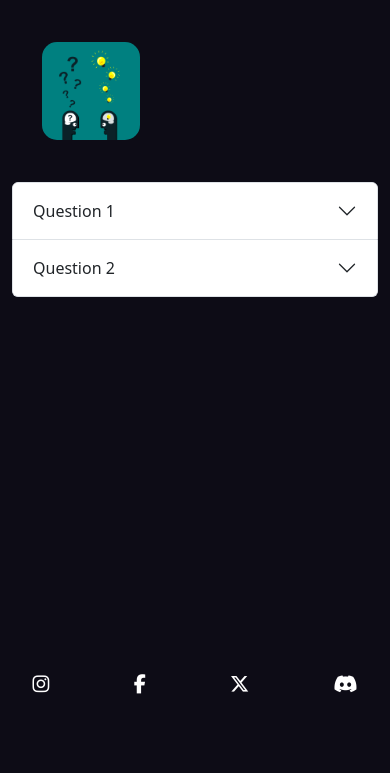
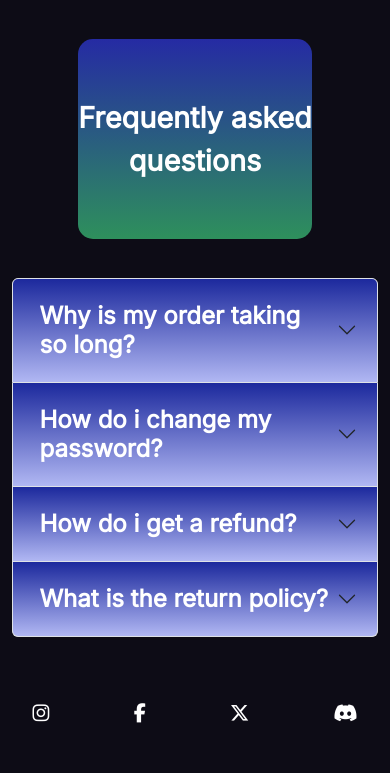
Before and after one commit to OAnsaharju/static_webpage, a PHP site: page /pages/FAQ.html in a window 390 px wide. Shown: the part 100-873 px from the top of the page. Before the commit the page ends 794 px from the top, so only its background shows below. Run offline with PHP 8.4, Linux system fonts and the light colour scheme.

Commit message:
FAQ page

```diff
--- a/pages/FAQ.html
+++ b/pages/FAQ.html
@@ -104,15 +104,21 @@
     </nav>
     <!-- End of Navbar -->
 
-    <img class="faq-image" src="../images/FAQ1.png" alt="Questions" />
+    <!-- FAQ -->
 
-<!-- FAQ -->
+    <div class="faq-content-container">
+      <p class="faq-title">Frequently asked questions</p>
+
+      <img class="faq-image"
+      src="../images/FAQ1.png"
+      alt="Questions" />
+    </div>
+
 <section class="faq-section">
   <div class="container">
 
     <div class="accordion" id="faqAccordion">
       <div class="accordion-item">
-        <span class="accordion-header" id="faqHeading1">
           <button
             class="accordion-button collapsed"
             type="button"
@@ -121,7 +127,8 @@
             aria-expanded="false"
             aria-controls="faqCollapse1"
           >
-            Question 1
+          <span class="accordion-header">
+            Why is my order taking so long?
           </button>
         </span>
         <div
@@ -131,13 +138,12 @@
           data-bs-parent="#faqAccordion"
         >
           <span class="accordion-body">
-            Answer 1
+            Your order might be taking longer than usual due to the pandemic.
           </span>
         </div>
       </div>
 
-      <div class="accordion-item">
-        <span class="accordion-header" id="faqHeading2">
+      <div class="accordion-item" id="faqHeading2">
           <button
             class="accordion-button collapsed"
             type="button"
@@ -146,9 +152,11 @@
             aria-expanded="false"
             aria-controls="faqCollapse2"
           >
-            Question 2
-          </button>
-        </span>
+          <Question class="accordion-header">
+           How do i change my password?
+          </span>
+        </button>
+
         <div
           id="faqCollapse2"
           class="accordion-collapse collapse"
@@ -156,18 +164,68 @@
           data-bs-parent="#faqAccordion"
         >
           <span class="accordion-body">
-            Answer 2
+            You can change your password by going to your profile settings.
           </span>
         </div>
       </div>
+
+      <div class="accordion-item" id="faqHeading3">
+        <button
+          class="accordion-button collapsed"
+          type="button"
+          data-bs-toggle="collapse"
+          data-bs-target="#faqCollapse3"
+          aria-expanded="false"
+          aria-controls="faqCollapse3"
+        >
+        <Question class="accordion-header">
+          How do i get a refund?
+        </span>
+      </button>
+
+      <div
+      id="faqCollapse3"
+      class="accordion-collapse collapse"
+      aria-labelledby="faqHeading3"
+      data-bs-parent="#faqAccordion"
+    >
+      <span class="accordion-body">
+        You can get a refund by contacting our customer service.
+      </span>
+    </div>
+  </div>
+
+  <div class="accordion-item" id="faqHeading4">
+    <button
+      class="accordion-button collapsed"
+      type="button"
+      data-bs-toggle="collapse"
+      data-bs-target="#faqCollapse4"
+      aria-expanded="false"
+      aria-controls="faqCollapse4"
+    >
+    <Question class="accordion-header">
+      What is the return policy?
+    </span>
+  </button>
+
+  <div
+  id="faqCollapse4"
+  class="accordion-collapse collapse"
+  aria-labelledby="faqHeading4"
+  data-bs-parent="#faqAccordion"
+>
+  <span class="accordion-body">
+    You can return your order within 14 days of receiving it.
+  </span>
+</div>
+</div>
+
 
     </div>
   </div>
 </section>
 <!-- End of FAQ -->
-
-
-
 
 
 
--- a/styles/faq.css
+++ b/styles/faq.css
@@ -13,7 +13,7 @@ body {
   flex-direction: column;
   min-height: 100%;
 }
-.index-content-container {
+.faq-content-container {
   display: flex;
   justify-content: center;
   align-items: center;
@@ -21,11 +21,56 @@ body {
 }
 
 .faq-image {
-  max-width: 25%;
-  max-height: 25%;
+    width: 28%;
   border-radius: 15px;
-  margin: 5vh;
+  margin: 5%;
   flex-wrap: wrap;
+}
+
+.faq-title {
+    color: #fff;
+    font-family: Inter, sans-serif;
+    font-size: 1.8rem;
+    font-style: normal;
+    font-weight: 600;
+    margin: 2%;
+    text-align: center;
+    display: flex;
+    justify-content: center;
+    align-items: center;
+    background: linear-gradient(
+        180deg,
+        #416c84 0%,
+        #9c359e 0.01%,
+        rgba(39, 45, 174, 0.93) 0.02%,
+        #2e905c 99.96%,
+        rgba(155, 171, 252, 0) 99.97%);
+    border-radius: 15px;
+    min-height: 200px;
+    min-width: 50%;
+    max-width: 60%;
+    max-height: 60%;
+    object-fit: scale-down;
+}
+
+.accordion-header {
+    font: 1.5rem Inter, sans-serif;
+    font-weight: 600;
+    color: #fff;
+    border-radius: 15px;
+    margin: 2%;
+}
+
+.accordion-button {
+    background: linear-gradient(180deg, #1C299D 0%, rgba(65, 81, 226, 0.41) 99.99%, rgba(217, 217, 217, 0.00) 100%);
+}
+
+.collapse#faqCollapse1, .collapse#faqCollapse2, .collapse#faqCollapse3, .collapse#faqCollapse4 {
+    margin: 3%;
+    font: 1.5rem Inter, sans-serif;
+    font-weight: 400;
+    transition: 0.5s;
+
 }
 
 /* Navbar */
@@ -161,7 +179,7 @@ body {
 .footer-container a {
   text-decoration: none;
   color: white;
-  margin: 0vh 5vh 0vh 5vh;
+  margin: 8vh 5vh 0vh 5vh;
   transition: 0.5s;
   font-size: larger;
 }
@@ -191,36 +210,13 @@ body {
     line-height: 2.2;
   }
 
-  /* End of Navbar */
-
-  .index-image {
-    max-width: 60%;
-    max-height: 60%;
-    border-radius: 10px;
-    margin: 5vh;
-    flex-wrap: wrap;
+  .faq-image {
+    display: none;
   }
 
-  .index-text {
-    display: flex;
-    justify-content: center;
-    text-align: center;
-    align-items: center;
-    color: white;
-    background: linear-gradient(
-      180deg,
-      #416c84 0%,
-      #9c359e 0.01%,
-      rgba(39, 45, 174, 0.93) 0.02%,
-      #2e905c 99.96%,
-      rgba(155, 171, 252, 0) 99.97%
-    );
-    border-radius: 15px;
-    min-height: 193px;
-    max-width: 291px;
-    max-height: 193px;
-    margin: 5vh;
-    object-fit: scale-down;
-    font-size: x-small;
-  }
+    .faq-title {
+        margin: 10%;
+    }
 }
+
+  /* End of Navbar */
```
Also changed, not shown: other parts of styles/faq.css (+5 -31 lines).
